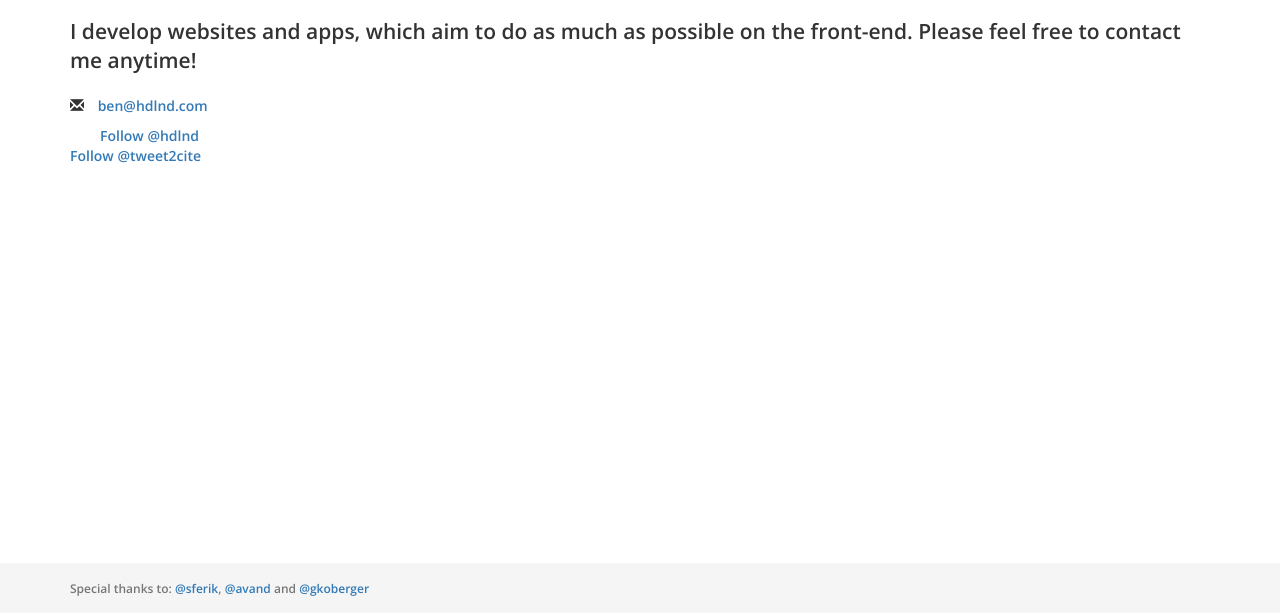
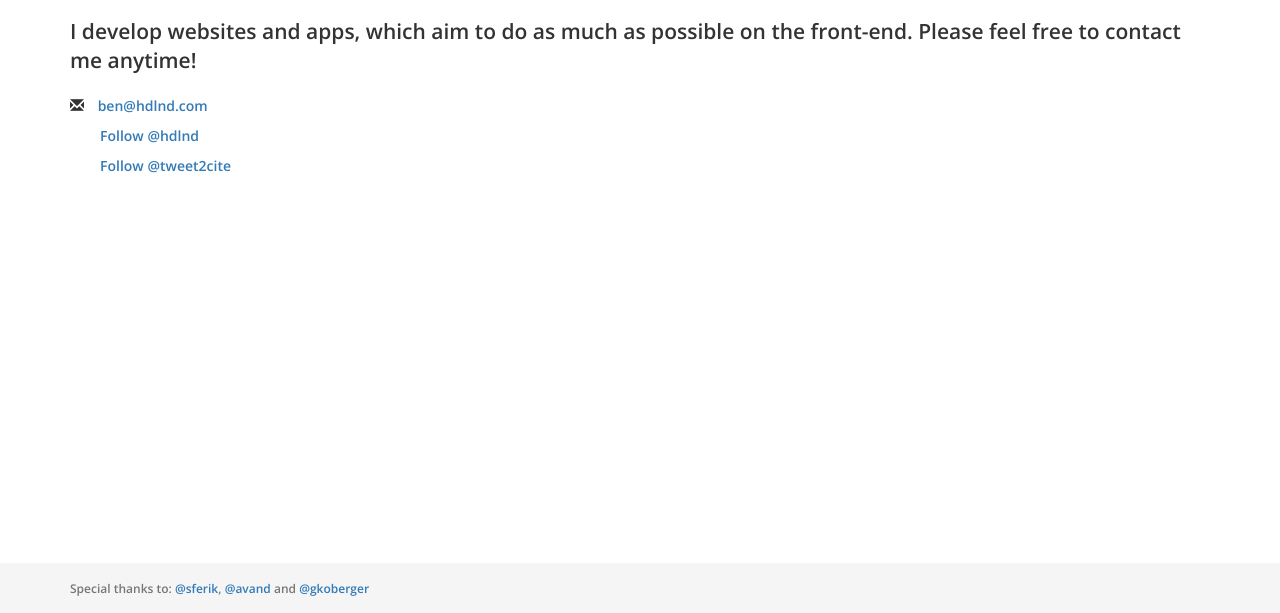
Before and after one commit to hdlnd/Tweet2Cite-Site, a plain HTML site: page contact.html in a window 1280 px wide. Shown: the part 187-800 px from the top of the page. Drawn offline with nearby package versions, Linux system fonts and the light colour scheme.

Commit message:
Update style.css

```diff
--- a/css/style.css
+++ b/css/style.css
@@ -79,6 +79,11 @@ a.skm {
   margin-left: 30px;
 }
 
+#follow-app {
+  margin-top: 10px;
+  margin-left: 30px;
+}
+
 #email-me {
   margin-right: 10px;
 }
```
